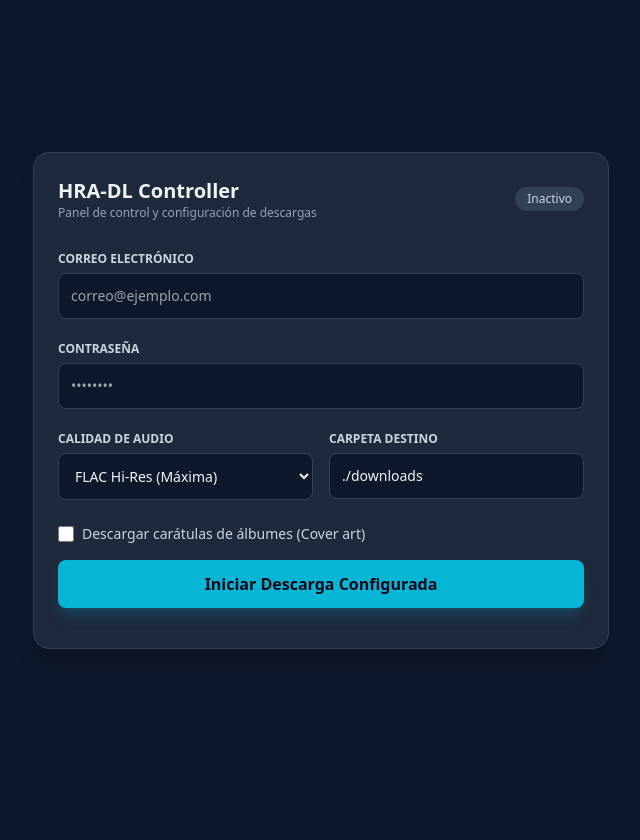
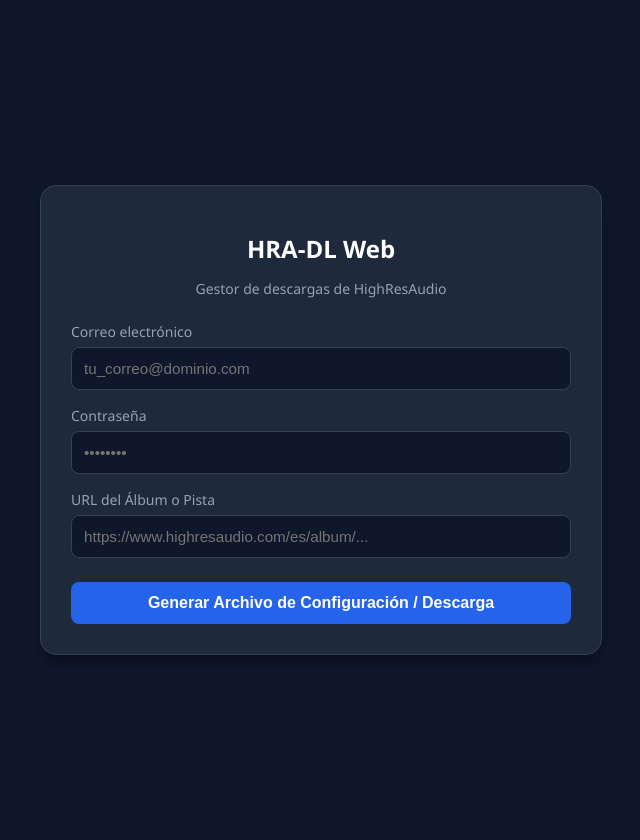
Before and after one commit to adrianmejiam/HRA-DL-, a Flask app: page / in a window 1280 px wide. Shown: the whole page, without its empty margins (319-959 px from the left). Before the commit the page ends 649 px from the top, so only its background shows below. Run offline with Flask 3, Linux system fonts and the light colour scheme; some libraries are stand-ins or nearby versions.

Commit message:
Revamp index.html for HRA-DL Web Downloader
Updated the HTML structure and styles for the HRA-DL Web Downloader. Improved layout, added new elements, and modified existing ones for better user experience.

```diff
--- a/templates/index.html
+++ b/templates/index.html
@@ -2,92 +2,244 @@
 <html lang="es">
 <head>
     <meta charset="UTF-8">
-    <title>HRA-DL Controller Pro</title>
-    <script src="https://cdn.tailwindcss.com"></script>
+    <meta name="viewport" content="width=device-width, initial-scale=1.0">
+    <title>HRA-DL Web Downloader</title>
+    <style>
+        :root {
+            --primary: #2563eb;
+            --primary-dark: #1d4ed8;
+            --bg-color: #0f172a;
+            --card-bg: #1e293b;
+            --text-main: #f8fafc;
+            --text-muted: #94a3b8;
+            --border: #334155;
+        }
+
+        body {
+            font-family: 'Segoe UI', system-ui, -apple-system, sans-serif;
+            background-color: var(--bg-color);
+            color: var(--text-main);
+            margin: 0;
+            padding: 20px;
+            display: flex;
+            justify-content: center;
+            align-items: center;
+            min-height: 100vh;
+        }
+
+        .container {
+            width: 100%;
+            max-width: 500px;
+            background: var(--card-bg);
+            padding: 30px;
+            border-radius: 16px;
+            box-shadow: 0 10px 25px -5px rgba(0, 0, 0, 0.3), 0 8px 10px -6px rgba(0, 0, 0, 0.3);
+            border: 1px solid var(--border);
+        }
+
+        h1 {
+            font-size: 1.5rem;
+            margin-bottom: 8px;
+            text-align: center;
+            color: #fff;
+        }
+
+        p.subtitle {
+            text-align: center;
+            color: var(--text-muted);
+            font-size: 0.875rem;
+            margin-bottom: 24px;
+        }
+
+        .form-group {
+            margin-bottom: 16px;
+        }
+
+        label {
+            display: block;
+            font-size: 0.875rem;
+            font-weight: 500;
+            margin-bottom: 6px;
+            color: var(--text-muted);
+        }
+
+        input {
+            width: 100%;
+            padding: 12px;
+            background: #0f172a;
+            border: 1px solid var(--border);
+            border-radius: 8px;
+            color: white;
+            font-size: 0.95rem;
+            box-sizing: border-box;
+            outline: none;
+            transition: border-color 0.2s;
+        }
+
+        input:focus {
+            border-color: var(--primary);
+        }
+
+        button {
+            width: 100%;
+            padding: 12px;
+            background: var(--primary);
+            color: white;
+            border: none;
+            border-radius: 8px;
+            font-size: 1rem;
+            font-weight: 600;
+            cursor: pointer;
+            transition: background 0.2s, transform 0.1s;
+            margin-top: 8px;
+        }
+
+        button:hover {
+            background: var(--primary-dark);
+        }
+
+        button:active {
+            transform: scale(0.98);
+        }
+
+        button:disabled {
+            background: #475569;
+            cursor: not-allowed;
+        }
+
+        .progress-container {
+            margin-top: 20px;
+            display: none;
+        }
+
+        progress {
+            width: 100%;
+            height: 10px;
+            border-radius: 5px;
+            overflow: hidden;
+        }
+
+        progress::-webkit-progress-bar {
+            background-color: #0f172a;
+        }
+
+        progress::-webkit-progress-value {
+            background-color: var(--primary);
+        }
+
+        .status-text {
+            margin-top: 12px;
+            font-size: 0.875rem;
+            text-align: center;
+            color: var(--text-muted);
+        }
+
+        .download-box {
+            margin-top: 20px;
+            display: none;
+            text-align: center;
+        }
+
+        .btn-download-file {
+            background: #10b981;
+            text-decoration: none;
+            display: inline-block;
+            padding: 10px 20px;
+            border-radius: 8px;
+            color: white;
+            font-weight: bold;
+            margin-top: 10px;
+        }
+        .btn-download-file:hover {
+            background: #059669;
+        }
+    </style>
 </head>
-<body class="bg-slate-900 text-slate-100 min-h-screen p-6 flex flex-col justify-between">
-    <div class="max-w-xl mx-auto w-full bg-slate-800 border border-slate-700 rounded-2xl p-6 shadow-xl my-auto">
+<body>
 
-        <div class="flex items-center justify-between mb-6">
-            <div>
-                <h1 class="text-xl font-bold">HRA-DL Controller</h1>
-                <p class="text-xs text-slate-400">Panel de control y configuración de descargas</p>
-            </div>
-            <div id="status-badge" class="px-3 py-1 text-xs rounded-full bg-slate-700 text-slate-300 font-medium">Inactivo</div>
+    <div class="container">
+        <h1>HRA-DL Web</h1>
+        <p class="subtitle">Gestor de descargas de HighResAudio</p>
+
+        <div class="form-group">
+            <label for="email">Correo electrónico</label>
+            <input type="email" id="email" placeholder="tu_correo@dominio.com">
         </div>
 
-        <!-- Formulario -->
-        <div class="space-y-4">
-            <div>
-                <label class="text-xs font-semibold text-slate-300 uppercase">Correo Electrónico</label>
-                <input type="email" id="email" placeholder="correo@ejemplo.com" class="w-full mt-1 bg-slate-900 border border-slate-700 rounded-lg p-3 text-sm focus:outline-none focus:border-cyan-500">
+        <div class="form-group">
+            <label for="password">Contraseña</label>
+            <input type="password" id="password" placeholder="••••••••">
         </div>
 
-            <div>
-                <label class="text-xs font-semibold text-slate-300 uppercase">Contraseña</label>
-                <input type="password" id="password" placeholder="••••••••" class="w-full mt-1 bg-slate-900 border border-slate-700 rounded-lg p-3 text-sm focus:outline-none focus:border-cyan-500">
+        <div class="form-group">
+            <label for="url">URL del Álbum o Pista</label>
+            <input type="url" id="url" placeholder="https://www.highresaudio.com/es/album/...">
         </div>
 
-            <div class="grid grid-cols-2 gap-4">
-                <div>
-                    <label class="text-xs font-semibold text-slate-300 uppercase">Calidad de Audio</label>
-                    <select id="quality" class="w-full mt-1 bg-slate-900 border border-slate-700 rounded-lg p-3 text-sm focus:outline-none focus:border-cyan-500">
-                        <option value="flac-hi-res">FLAC Hi-Res (Máxima)</option>
-                        <option value="flac-cd">FLAC CD Quality</option>
-                        <option value="mp3">MP3 320kbps</option>
-                    </select>
+        <button id="btnStart" onclick="iniciarProceso()">Generar Archivo de Configuración / Descarga</button>
+
+        <div class="progress-container" id="progressContainer">
+            <progress id="progressBar" value="0" max="100"></progress>
+            <div class="status-text" id="statusText">Procesando solicitud... 0%</div>
         </div>
-                <div>
-                    <label class="text-xs font-semibold text-slate-300 uppercase">Carpeta Destino</label>
-                    <input type="text" id="path" value="./downloads" class="w-full mt-1 bg-slate-900 border border-slate-700 rounded-lg p-3 text-sm focus:outline-none focus:border-cyan-500">
+
+        <div class="download-box" id="downloadBox">
+            <p style="color: #10b981; font-weight: 500; font-size: 0.9rem;">¡Sesión y parámetros listos!</p>
+            <a id="downloadLink" class="btn-download-file" download="config.json">Descargar config.json para el script</a>
         </div>
     </div>
 
-            <div class="flex items-center space-x-2 pt-2">
-                <input type="checkbox" id="cover" class="w-4 h-4 text-cyan-500 bg-slate-900 border-slate-700 rounded focus:ring-cyan-500">
-                <label for="cover" class="text-sm text-slate-300">Descargar carátulas de álbumes (Cover art)</label>
-            </div>
+    <script>
+        function iniciarProceso() {
+            const email = document.getElementById('email').value.trim();
+            const password = document.getElementById('password').value.trim();
+            const url = document.getElementById('url').value.trim();
+            const btnStart = document.getElementById('btnStart');
+            const progressContainer = document.getElementById('progressContainer');
+            const progressBar = document.getElementById('progressBar');
+            const statusText = document.getElementById('statusText');
+            const downloadBox = document.getElementById('downloadBox');
 
-            <button onclick="startDownload()" class="w-full bg-cyan-500 hover:bg-cyan-400 text-slate-950 font-semibold py-3 rounded-lg transition shadow-lg shadow-cyan-500/20 mt-4">
-                Iniciar Descarga Configurada
-            </button>
-        </div>
+            if (!email || !password || !url) {
+                alert('Por favor, completa todos los campos requeridos.');
+                return;
+            }
 
-        <!-- Mensaje de respuesta -->
-        <div id="response-msg" class="mt-4 text-xs text-center text-slate-400"></div>
-    </div>
+            btnStart.disabled = true;
+            downloadBox.style.display = 'none';
+            progressContainer.style.display = 'block';
+            progressBar.value = 0;
 
-    <script>
-        async function startDownload() {
-            const email = document.getElementById('email').value;
-            const password = document.getElementById('password').value;
-            const quality = document.getElementById('quality').value;
-            const path = document.getElementById('path').value;
-            const cover = document.getElementById('cover').checked;
-            const msgBox = document.getElementById('response-msg');
-            const badge = document.getElementById('status-badge');
+            let progreso = 0;
+            const intervalo = setInterval(() => {
+                progreso += 20;
+                progressBar.value = progreso;
+                statusText.innerText = `Autenticando y analizando pistas... ${progreso}%`;
 
-            msgBox.innerText = "Enviando configuración...";
+                if (progreso >= 100) {
+                    clearInterval(intervalo);
+                    statusText.innerText = '¡Proceso completado con éxito!';
+                    btnStart.disabled = false;
 
-            try {
-                const response = await fetch('/api/start-download', {
-                    method: 'POST',
-                    headers: { 'Content-Type': 'application/json' },
-                    body: JSON.stringify({ email, password, quality, path, cover })
-                });
+                    // Generar el archivo JSON de configuración descargable directamente en el navegador
+                    const configData = {
+                        email: email,
+                        password: password,
+                        target_url: url
+                    };
 
-                const data = await response.json();
-                if (response.ok) {
-                    msgBox.innerText = data.message;
-                    badge.className = "px-3 py-1 text-xs rounded-full bg-yellow-500/20 text-yellow-400 font-medium";
-                    badge.innerText = "Descargando";
-                } else {
-                    msgBox.innerText = data.message;
+                    const blob = new Blob([JSON.stringify(configData, null, 2)], { type: 'application/json' });
+                    const blobUrl = URL.createObjectURL(blob);
+
+                    const downloadLink = document.getElementById('downloadLink');
+                    downloadLink.href = blobUrl;
+                    downloadLink.download = "hra_config.json";
+
+                    downloadBox.style.display = 'block';
                 }
-            } catch (error) {
-                msgBox.innerText = "Error de conexión con el servidor.";
-            }
+            }, 400);
         }
     </script>
+
 </body>
 </html>
```
Lines whose indentation alone changed are shown as unchanged.
